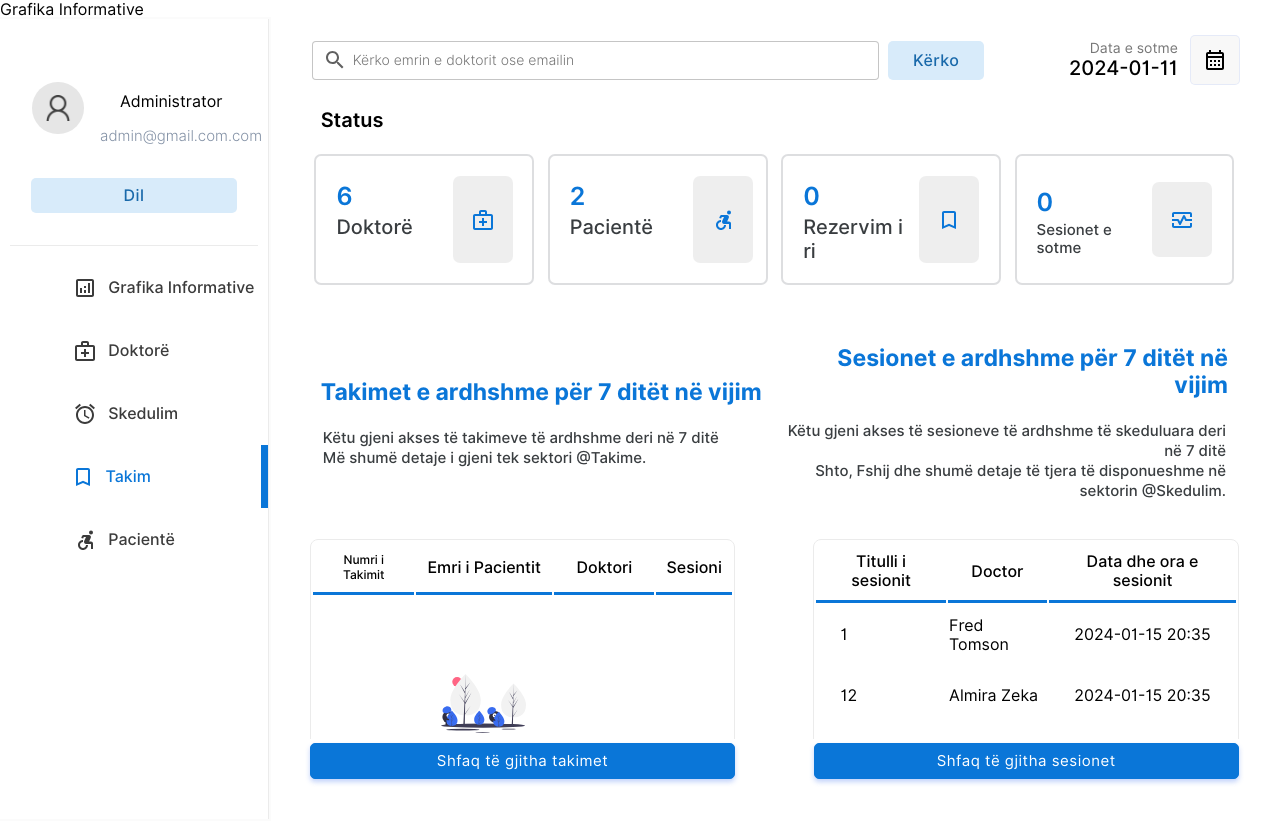
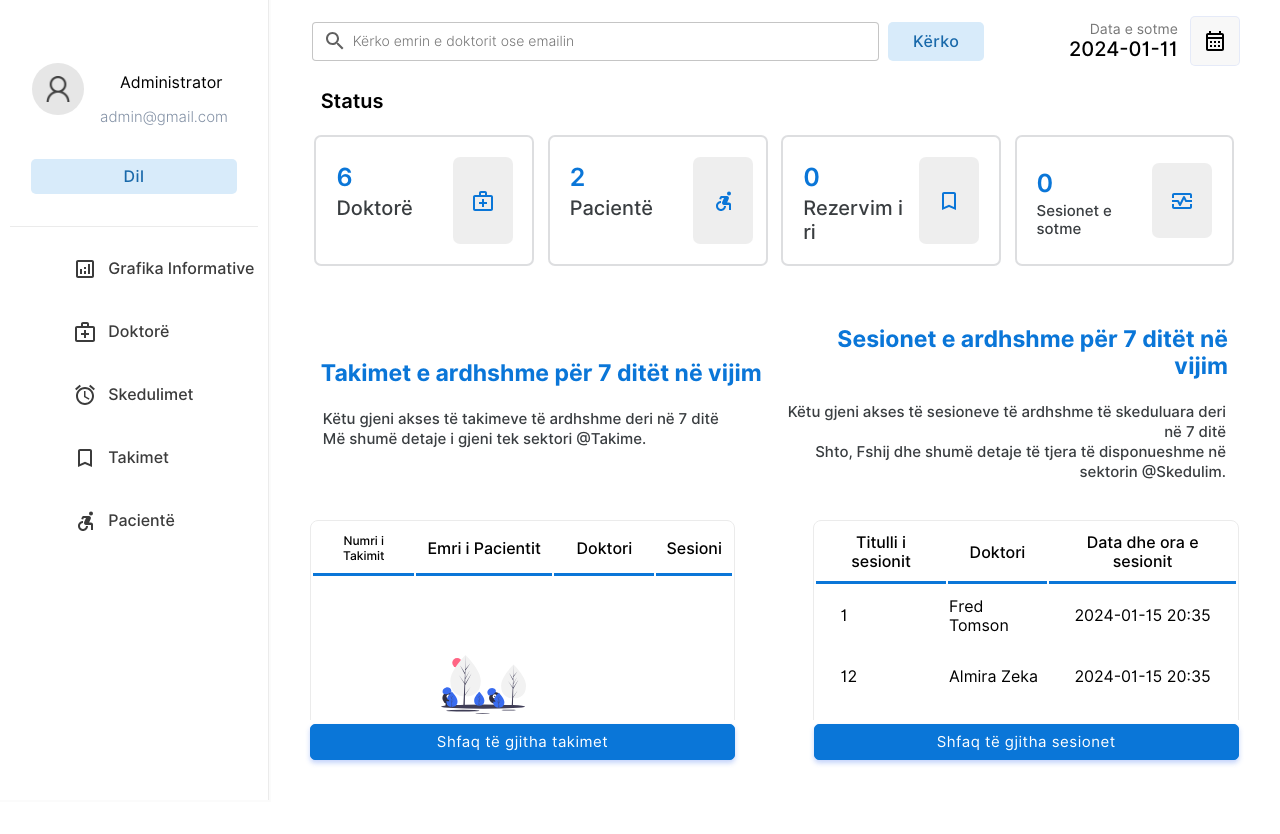
Before and after one commit to suelahasanaj/ProjektWeb, a PHP site: page /admin/index.php in a window 1280 px wide. After the commit the page ends 800 px from the top, so only its background shows below. Run offline with PHP 8.4, Linux system fonts and the light colour scheme; a user stored in the database is signed in; data comes from the database, SQL or seed files in the repository.

Commit message:
Admin sector finished

```diff
--- a/admin/add-new.php
+++ b/admin/add-new.php
@@ -48,7 +48,7 @@ session_start();
                 $error='1';
             }else{
                 $sql1="insert into doctor(doctor_email,doctor_name,doctor_password,doctor_nic,doctor_phonenumber,specialty) values('$email','$name','$password','$nic','$tele',$spec);";
-                $sql2="insert into webuser values('$email','doctor')";
+                $sql2="insert into webuser values('$email','d')";
                 $database->query($sql1);
                 $database->query($sql2);
                 //echo $sql1;
--- a/admin/appointment.php
+++ b/admin/appointment.php
@@ -8,7 +8,7 @@
     <link rel="stylesheet" href="../css/main.css">
     <link rel="stylesheet" href="../css/admin.css">
 
-    <title_of_schedule>Takimet</title_of_schedule>
+    <title>Sektori i Takimeve</title>
     <style>
         .popup{
             animation: transitionIn-Y-bottom 0.5s;
@@ -198,7 +198,7 @@
 
                                     </th>
 
-                                <th class="table-headin" style="font-size:10px">
+                                <th class="table-headin" >
 
                                     Data dhe ora e sesionit
 
--- a/admin/doctors.php
+++ b/admin/doctors.php
@@ -8,7 +8,7 @@
     <link rel="stylesheet" href="../css/main.css">
     <link rel="stylesheet" href="../css/admin.css">
 
-    <title>Doktorë</title>
+    <title>Sektori i Doktorëve</title>
     <style>
         .popup{
             animation: transitionIn-Y-bottom 0.5s;
@@ -553,7 +553,7 @@
                                     <tr>
                                         <td>
                                             <p style="padding: 0;margin: 0;text-align: left;font-size: 25px;font-weight: 500;">Ndrysho detajet e doktorit.</p>
-                                        ID e doktorit : '.$id.' (Auto Generated)<br><br>
+                                        ID e Doktorit : '.$id.' (E gjeneruar automatikisht)<br><br>
                                         </td>
                                     </tr>
                                     <tr>
@@ -604,7 +604,7 @@
                                     </tr>
                                     <tr>
                                         <td class="label-td" colspan="2">
-                                            <label for="spec" class="form-label">Zgjidh specializimin: (Current'.$spcil_name.')</label>
+                                            <label for="spec" class="form-label">Zgjidh specializimin: (Aktuale: '.$spcil_name.')</label>
 
                                         </td>
                                     </tr>
--- a/admin/index.php
+++ b/admin/index.php
@@ -8,7 +8,8 @@
     <link rel="stylesheet" href="../css/main.css">
     <link rel="stylesheet" href="../css/admin.css">
 
-    <title_of_schedule>Grafika Informative</title_of_schedule>
+    <title>Sektori Informues</title>
+
     <style>
         .dashbord-tables{
             animation: transitionIn-Y-over 0.5s;
@@ -144,7 +145,7 @@
                                                     <?php    echo $appointmentrow ->num_rows  ?>
                                                 </div><br>
                                                 <div class="h3-dashboard" >
-                                                    Rezervim i ri &nbsp;&nbsp;
+                                                    Rezervim i ri &nbsp;&nbsp;&nbsp;&nbsp;&nbsp;
                                                 </div>
                                         </div>
                                                 <div class="btn-icon-back dashboard-icons" style="margin-left: 0px;background-image: url('../img/icons/book-hover.svg');"></div>
@@ -309,7 +310,7 @@
                                                 </th>
 
                                                 <th class="table-headin">
-                                                    Doctor
+                                                    Doktori
                                                 </th>
                                                 <th class="table-headin">
 
--- a/admin/menu.html
+++ b/admin/menu.html
@@ -28,7 +28,7 @@
                             </td>
                             <td style="padding:0px;margin:0px;">
                                 <p class="profile-title_of_schedule">Administrator</p>
-                                <p class="profile-subtitle">admin@gmail.com.com</p>
+                                <p class="profile-subtitle">admin@gmail.com</p>
                             </td>
                         </tr>
                         <tr>
@@ -52,12 +52,12 @@
             </tr>
             <tr class="menu-row" >
                 <td class="menu-btn menu-icon-schedule ">
-                    <a href="schedule.php" class="non-style-link-menu"><div><p class="menu-text">Skedulim</p></div></a>
+                    <a href="schedule.php" class="non-style-link-menu"><div><p class="menu-text">Skedulimet</p></div></a>
                 </td>
             </tr>
             <tr class="menu-row">
-                <td class="menu-btn menu-icon-appoinment menu-active menu-icon-appoinment-active">
-                    <a href="appointment.php" class="non-style-link-menu non-style-link-menu-active"><div><p class="menu-text">Takim</p></a></div>
+                <td class="menu-btn menu-icon-appoinment ">
+                    <a href="appointment.php" class="non-style-link-menu"><div><p class="menu-text">Takimet</p></a></div>
                 </td>
             </tr>
             <tr class="menu-row" >
--- a/admin/patient.php
+++ b/admin/patient.php
@@ -8,7 +8,7 @@
     <link rel="stylesheet" href="../css/main.css">
     <link rel="stylesheet" href="../css/admin.css">
 
-    <title>Pacientë</title>
+    <title>Sektori i Pacientëve</title>
     <style>
         .popup{
             animation: transitionIn-Y-bottom 0.5s;
@@ -67,7 +67,7 @@
 ?>
 
 
-                            <input type="button" value="Kërko" class="login-btn btn-primary btn" style="padding-left: 25px;padding-right: 25px;padding-top: 10px;padding-bottom: 10px;">
+                            <input type="Submit" value="Kërko" class="login-btn btn-primary btn" style="padding-left: 25px;padding-right: 25px;padding-top: 10px;padding-bottom: 10px;">
 
                         </form>
 
--- a/admin/schedule.php
+++ b/admin/schedule.php
@@ -8,7 +8,7 @@
     <link rel="stylesheet" href="../css/main.css">
     <link rel="stylesheet" href="../css/admin.css">
 
-    <title_of_schedule>Skedulim</title_of_schedule>
+    <title>Sektori i Skedulimeve</title>
     <style>
         .popup{
             animation: transitionIn-Y-bottom 0.5s;
@@ -188,7 +188,7 @@
                                 </th>
 
                                 <th class="table-headin">
-                                    Doctor
+                                    Doktori
                                 </th>
                                 <th class="table-headin">
 
--- a/patient/doctors.php
+++ b/patient/doctors.php
@@ -541,7 +541,7 @@
                                     </tr>
                                     <tr>
                                         <td class="label-td" colspan="2">
-                                            <label for="spec" class="form-label">Zgjidh specialitetin: (Current' . $spcil_name . ')</label>
+                                            <label for="spec" class="form-label">Zgjidh specialitetin: (Aktuale: ' . $spcil_name . ')</label>
 
                                         </td>
                                     </tr>
```
Also changed, not shown: css/admin.css (+13 -23 lines), css/index.css (+13 -19 lines).
